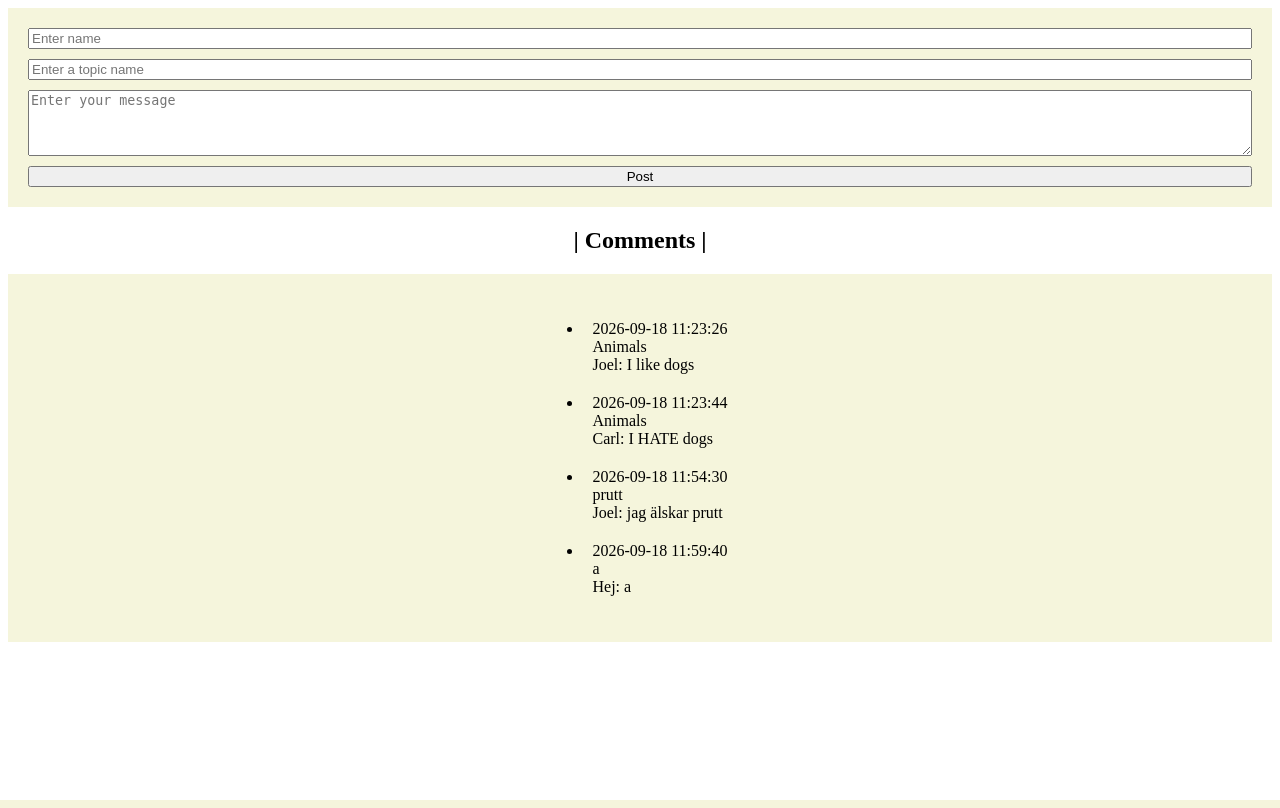
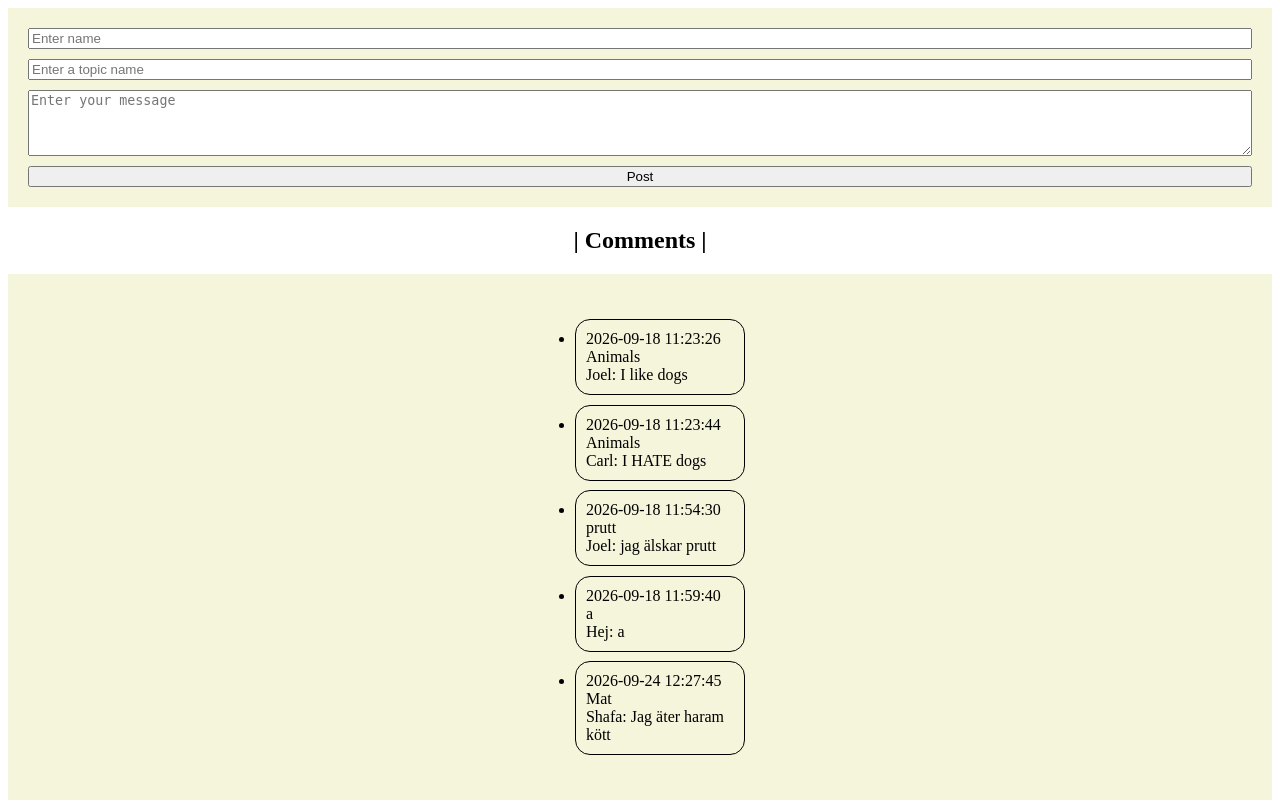
Before and after one commit to joelwassberg-ctrl/G-stbok, a Flask app: page / in a window 1280 px wide. Run offline with Flask 3, Linux system fonts and the light colour scheme.

Commit message:
Små css förändring, gjorde det lite finare

```diff
--- a/media.json
+++ b/media.json
@@ -22,5 +22,11 @@
     "name": "Hej",
     "topic": "a",
     "message": "a"
+  },
+  {
+    "timestamp": "2026-09-24 12:27:45",
+    "name": "Shafa",
+    "topic": "Mat",
+    "message": "Jag \u00e4ter haram k\u00f6tt"
   }
 ]
--- a/static/style.css
+++ b/static/style.css
@@ -26,4 +26,7 @@ form{
 }
 li{
     padding: 10px;
+    border: 1px solid black;
+    border-radius: 15px;
+    margin: 5%;
 }
```
